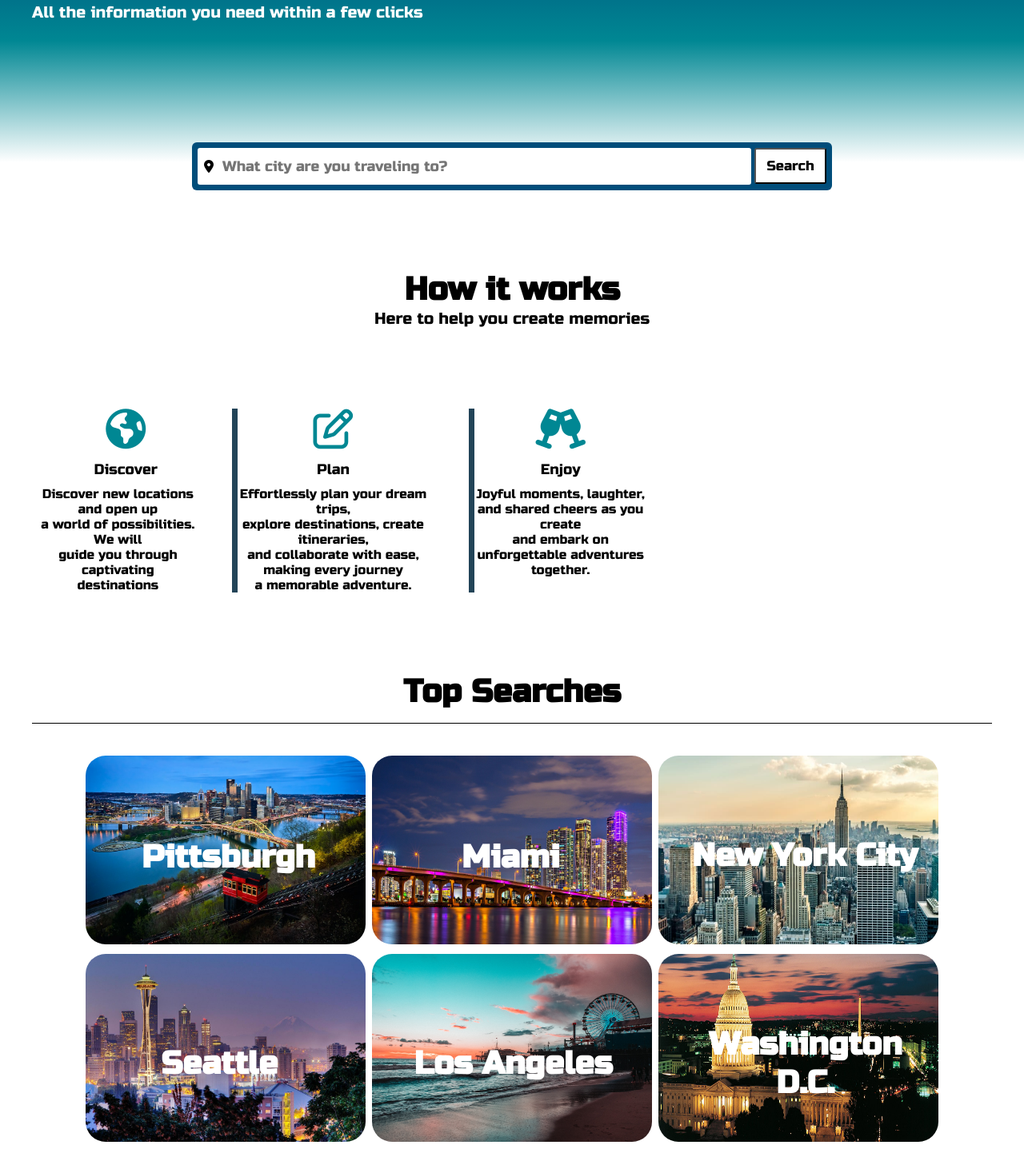
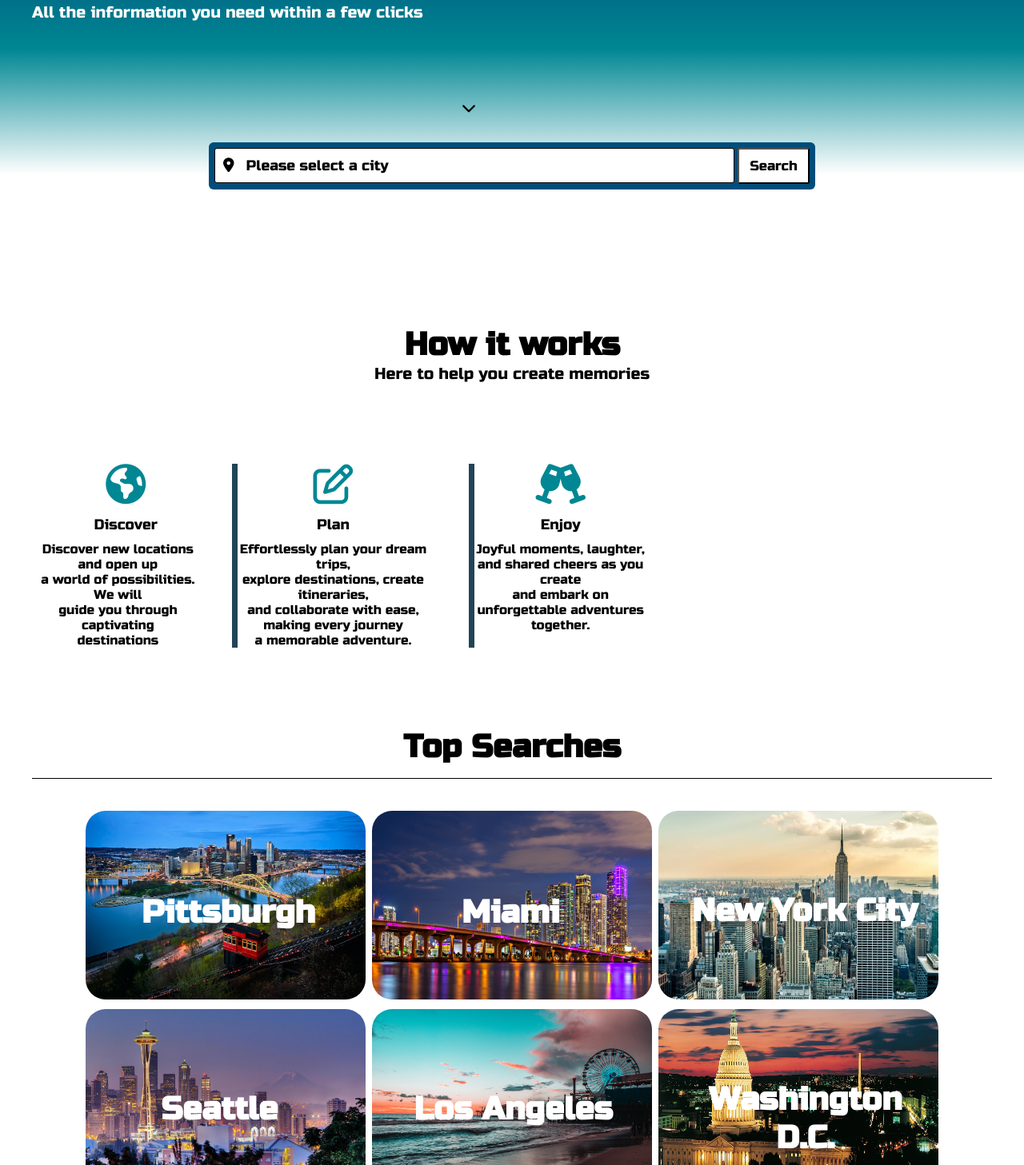
Before and after one commit to guiverardo13/side-project-one, a Vue app in the folder vue/: page / in a window 1280 px wide. Shown: the part 253-1710 px from the top of the page at 80% size. Built offline with nearby package versions, Linux system fonts and the light colour scheme; a web font is replaced by a local one.

Commit message:
added a lot of things

```diff
--- a/vue/src/components/LoginModal.vue
+++ b/vue/src/components/LoginModal.vue
@@ -1,7 +1,7 @@
 <template>
   <div>
     <div class="login-modal" @click="closeModalOutside">
-      <div class="login-content" :class="{ 'slide-in': showModal }">
+      <div class="login-content" :class="{ 'slide-in': showModal }" ref="modalContent">
         <h2>Sign In</h2>
         <form @submit.prevent="loginUser">
           <div id="close-modal" @click="closeLoginModal">+</div>
@@ -46,11 +46,6 @@ export default {
   },
 
   methods: {
-    closeModalOutside(event) {
-      if (event.target.classList.contains('login-modal')) {
-        this.closeLoginModal();
-      }
-    },
     clearForm() {
       this.user.username = "";
       this.user.password = "";
@@ -84,6 +79,16 @@ export default {
           }
         });
     },
+
+    closeModalOutside(event) {
+  // Get a reference to the modal content element
+  const modalContent = this.$refs.modalContent;
+
+  // Check if the click event occurred outside of the modal content
+  if (modalContent && !modalContent.contains(event.target)) {
+    this.closeLoginModal();
+    }
+  },
 
     closeLoginModal() {
       this.clearForm();
--- a/vue/src/views/WelcomePage.vue
+++ b/vue/src/views/WelcomePage.vue
@@ -28,11 +28,21 @@
       <div class="container-input">
     <div class="main-input">
       <div id="where-to-flex">
-          <!-- Input field for city search -->
-          <i class="fa-solid fa-location-dot"></i>
-          <input v-model="citySearchQuery" name="where-to" id="where-to" type="text" placeholder="What city are you traveling to?">
+        <button class="drop-down" aria-haspopup="true" aria-controls="dropdown-menu" @click="toggleDropdown">
+          <i class="fa-solid fa-location-dot"></i>{{ citySearchQuery ? citySearchQuery : 'Please select a city' }}<i :class="showDropdown ? 'fa-solid fa-chevron-up' : 'fa-solid fa-chevron-up fa-rotate-180'"></i>
+        </button>
+        <div class="drop-down-list" @click="closeDropDownList" v-if="showDropdown" >
+          <ul>
+            <li class="none"  @click="setCitySearchQuery('Please select a city')"></li>
+            <li @click="setCitySearchQuery('Pittsburgh')">Pittsburgh</li>
+            <li @click="setCitySearchQuery('Miami')">Miami</li>
+            <li @click="setCitySearchQuery('New York City')">New York City</li>
+            <li @click="setCitySearchQuery('Seattle')">Seattle</li>
+            <li @click="setCitySearchQuery('Los Angeles')">Los Angeles</li>
+            <li @click="setCitySearchQuery('Washington D.C.')">Washington D.C.</li>
+          </ul>
         </div>
-        <!-- Search button -->
+      </div>
         <div id="search-button-flex">
           <button class="search-button" @click="searchCity">Search</button>
         </div>
@@ -185,13 +195,14 @@
     data() {
       return {
         isAuthenticated: false,
-        citySearchQuery: '',
+        citySearchQuery: 'Please select a city',
         showRegistrationModal: false,
         showAccountCreatedModal: false,
         showLoginModal: false,
         showLikesModal: false,
         likedItems: [], // Initialize likedItems as an empty array
         isIconClicked: false,
+        showDropdown: false,
       };
     },
 
@@ -203,6 +214,12 @@
     },
 
     methods: {
+      closeModalOutside(event) {
+        if (event.target.classList.contains('drop-down-list')) {
+          this.showDropdown = false;
+        }
+      },
+
       async checkUserAuthentication() {
         const token = this.$store.state.token;
         if (token) {
@@ -235,6 +252,12 @@
       },
 
       async searchCity() {
+  // Check if citySearchQuery is "Please select a city"
+  if (this.citySearchQuery === 'Please select a city') {
+    window.alert('Please select a valid city.');
+    return; // Exit the function to prevent further execution
+  }
+
   try {
     const data = await CityService.getCityByName(this.citySearchQuery);
     if (data) {
@@ -285,6 +308,10 @@
         // Update the isAuthenticated status
         this.isAuthenticated = false;
       },
+      setCitySearchQuery(city) {
+        this.citySearchQuery = city;
+        this.showDropdown = false; // Hide the dropdown after selecting a city
+      },
 
       openRegistrationModal() {
         console.log('Opening registration modal');
@@ -319,6 +346,11 @@
     toggleRotation() {
       this.isIconClicked = !this.isIconClicked;
     },
+
+    toggleDropdown() {
+      // Toggle the showDropdown property to show/hide the dropdown
+      this.showDropdown = !this.showDropdown;
+    },
   },
 };
   </script>
@@ -342,6 +374,55 @@
   background-position: top, bottom;
   background-size: 100% 50%;
 }
+
+.drop-down-list {
+  right: 35.4%;
+  background: white;
+  border: 1px solid black;
+  width: 646px;
+  z-index: 2;
+  position: absolute;
+}
+
+
+.drop-down-list ul {
+  list-style: none; /* Remove bullet points */
+  padding: 0;
+  margin: 0;
+}
+
+.drop-down-list li:hover {
+  background: #e4e4e4;
+}
+
+.drop-down-list ul li {
+  padding: 10px;
+  text-align: left;
+  cursor: pointer;
+}
+
+.drop-down:hover {
+  background: #e4e4e4;
+}
+
+.fa-chevron-up.fa-rotate-180 {
+  position: absolute; /* Set position to absolute */
+  right: 685px; /* Adjust the right distance as needed */
+  top: 47.3%; /* Position it vertically in the middle */
+  /* transform: translateY(-50%); Adjust vertical alignment */
+}
+
+.fa-chevron-up {
+  position: absolute; /* Set position to absolute */
+  right: 685px; /* Adjust the right distance as needed */
+  top: 47.3%; /* Position it vertically in the middle */
+  /* transform: translateY(-50%); Adjust vertical alignment */
+}
+
+.none {
+  height: 20px;
+}
+
   .container {
     margin: 0 auto;
     max-width: 1200px;
@@ -397,37 +478,62 @@
       padding: 0;
   }
 
+  .drop-down {
+      border: 1px solid transparent;
+      font-size: 18px;
+      font-family:'Russo One', sans-serif;
+      padding-left: 10px;
+      width: 650px;
+      text-align: start;
+      left: 0;
+      background: white;
+      border: 1px solid black;
+      width: 650px;
+      z-index: 2;
+    }
+
     .container-input .main-input {
-      display:flex;
+      display: flex;
+      justify-content: center;
       margin-top: 150px;
-      justify-content: center;
       background-color: #004D7A;
-      padding:7px 7px 7px 7px;
+      padding: 7px;
       border-radius: 6px;
       gap: 4px;
+      height: 45px; /* Add a fixed height */
+    }
 
-  }
 
   .container-middle {
       display: flex;
       flex-direction: column;
       justify-content: center;
+      margin-top: 70px;
+      z-index: 1;
   }
 
+  .fa-location-dot {
+    padding-right: 15px;
+  }
+
+  .fa-chevron-up.fa-rotate-180 {
+    margin-left: 400px;
+  }
+/*
   #where-to-flex input {
       border: 1px solid transparent;
       font-size: 18px;
       font-family:'Russo One', sans-serif;
       padding-left: 10px;
       width: 650px;
-  }
+  } */
 
-  #where-to-flex {
+  /* #where-to-flex {
       background-color: white;
       padding: 10px 8px;
       border-radius: 3px;
       text-align: center;
-  }
+  } */
 
   button {
       font-size: 17px;
@@ -450,10 +556,12 @@
 
     .container-middle h3 {
       display: flex;
+      position: relative;
       justify-content: center;
       margin-top: 100px;
       margin-bottom: 0;
       font-size: 40px;
+      z-index: 1;
     }
 
     .container-middle span {
@@ -557,6 +665,7 @@
   position: absolute;
   color: white;
   text-align: center;
+  z-index: 2;
 }
 
 
@@ -583,6 +692,7 @@
   position: absolute;
   color: white;
   text-align: center;
+  z-index: 2;
 }
 
   .miami a {
@@ -609,6 +719,7 @@
   position: absolute;
   color: white;
   text-align: center;
+  z-index: 2;
 }
 
   .nyc a {
@@ -629,11 +740,12 @@
 
 .seattle-text h4 {
   font-size: 40px;
-  top: 25%;
+  top: 20%;
   left: 27%;
   position: absolute;
   color: white;
   text-align: center;
+  z-index: 2;
 }
 
   .seattle a {
@@ -654,11 +766,12 @@
 
 .la-text h4 {
   font-size: 40px;
-  top: 25%;
+  top: 20%;
   left: 15%;
   position: absolute;
   color: white;
   text-align: center;
+  z-index: 2;
 }
 
 
@@ -687,6 +800,7 @@
   position: absolute;
   color: white;
   text-align: center;
+  z-index: 2;
   }
 
   .dc a {
@@ -779,11 +893,14 @@
     width: 350px;
     border-radius: 25px;
     transition: transform 0.3s ease; /* Add a smooth transition */
+    position: relative;
+    z-index: 1; /* Set a higher z-index for the images */
   }
 
   /* Apply zoom effect on hover */
   .city-pictures img:hover {
-    transform: scale(1.1); /* Enlarge the image on hover */
+    transform: scale(1.1);
+    z-index: 2; /* Set a higher z-index for the zoomed-in image */
   }
 
   .fa-earth-americas,
```
Also changed, not shown: 1 other file (tests, documents, lock files or other folders). Lines whose indentation alone changed are shown as unchanged.
